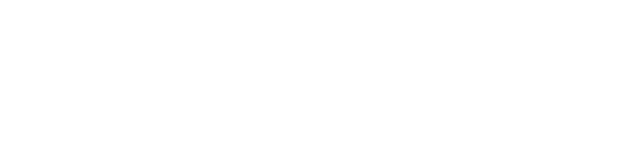
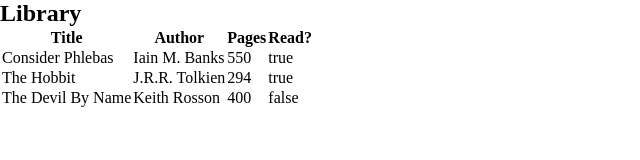
Before and after one commit to HaydenDingman/odin-book-tracker, a plain HTML site: page index.html in a window 1280 px wide. Shown: the whole page, without its empty margins (0-640 px from the left). Drawn offline with Linux system fonts and the light colour scheme.

Commit message:
Display book array as table in HTML

```diff
--- a/book-tracker.css
+++ b/book-tracker.css
@@ -0,0 +1,17 @@
+* {
+    margin:0;
+    border:0;
+    padding:0;
+
+    font-size:inherit;
+    font-family:inherit;
+}
+
+:root {
+    font-size:16px;
+
+}
+
+.page-title {
+    font-size:1.5rem;
+}
--- a/book-tracker.js
+++ b/book-tracker.js
@@ -7,6 +7,35 @@ function Book(title, author, pages, isRead) {
     this.isRead = isRead
 }
 
-function addBookToLibrary() {
+function addBookToLibrary(title, author, pages, isRead) {
+    const newBook = new Book(title, author, pages, isRead);
+    myLibrary.push(newBook);
+    myLibrary.sort();
+}
 
+const libraryTable = document.createElement("table");
+const tableTarget = document.querySelector(".library-container")
+
+function displayLibraryTable() {
+    libraryTable.innerHTML = "<thead><th>Title</th><th>Author</th><th>Pages</th><th>Read?</th></thead>";
+
+    myLibrary.sort((a, b) => (a.author.localeCompare(b.author)));
+
+    for (const book of myLibrary) {
+        const newRow = document.createElement("tr");
+        for (const prop in book) {
+            const newCell = document.createElement("td");
+            newCell.textContent = `${book[prop]}`;
+            newRow.appendChild(newCell);
+        }
+        libraryTable.appendChild(newRow);
+    }
+
+    tableTarget.appendChild(libraryTable);
 }
+
+addBookToLibrary("The Hobbit", "J.R.R. Tolkien", 294, true);
+addBookToLibrary("Consider Phlebas", "Iain M. Banks", 550, true);
+addBookToLibrary("The Devil By Name", "Keith Rosson", 400, false);
+
+displayLibraryTable();
--- a/index.html
+++ b/index.html
@@ -7,9 +7,10 @@
     <title>Library | The Odin Project</title>
 </head>
 <body>
+    <h1 class="page-title">Library</h1>
+    <div class="library-container">
 
-    <script src="book-tracker.js">
-
-    </script>
+    </div>
+    <script src="book-tracker.js"></script>
 </body>
 </html>
```
